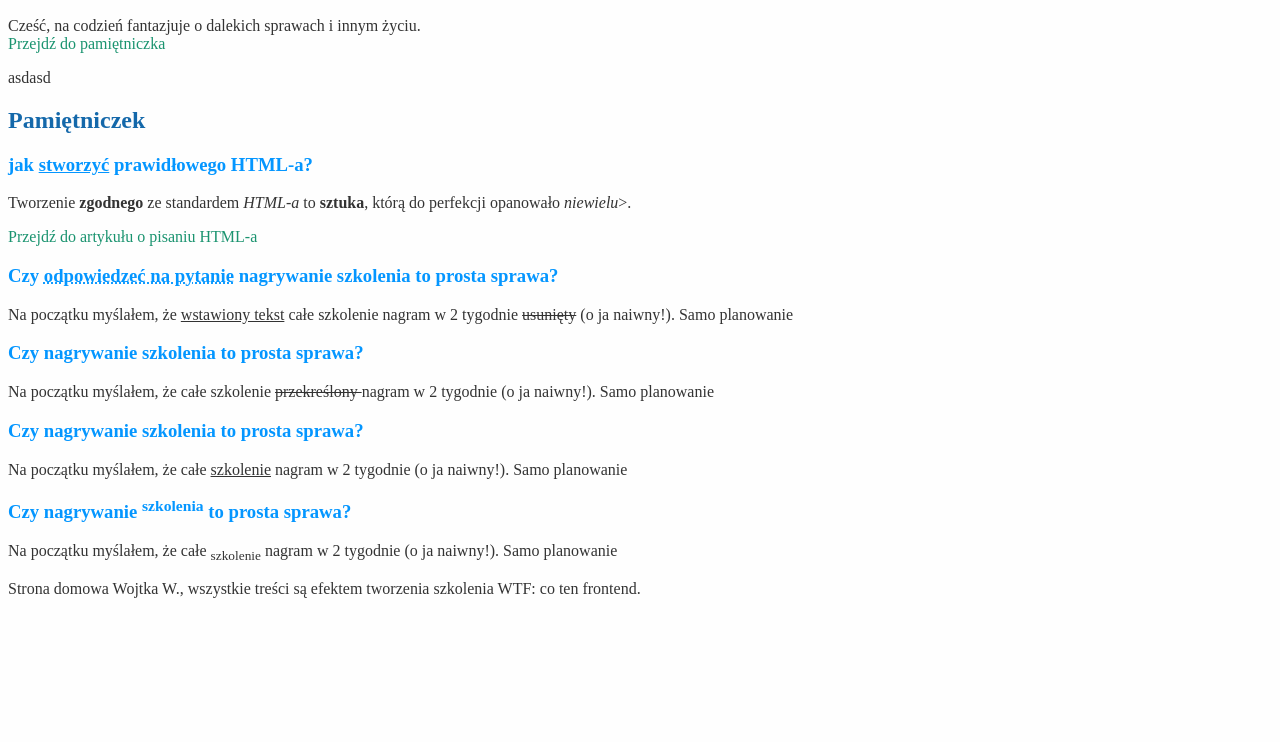
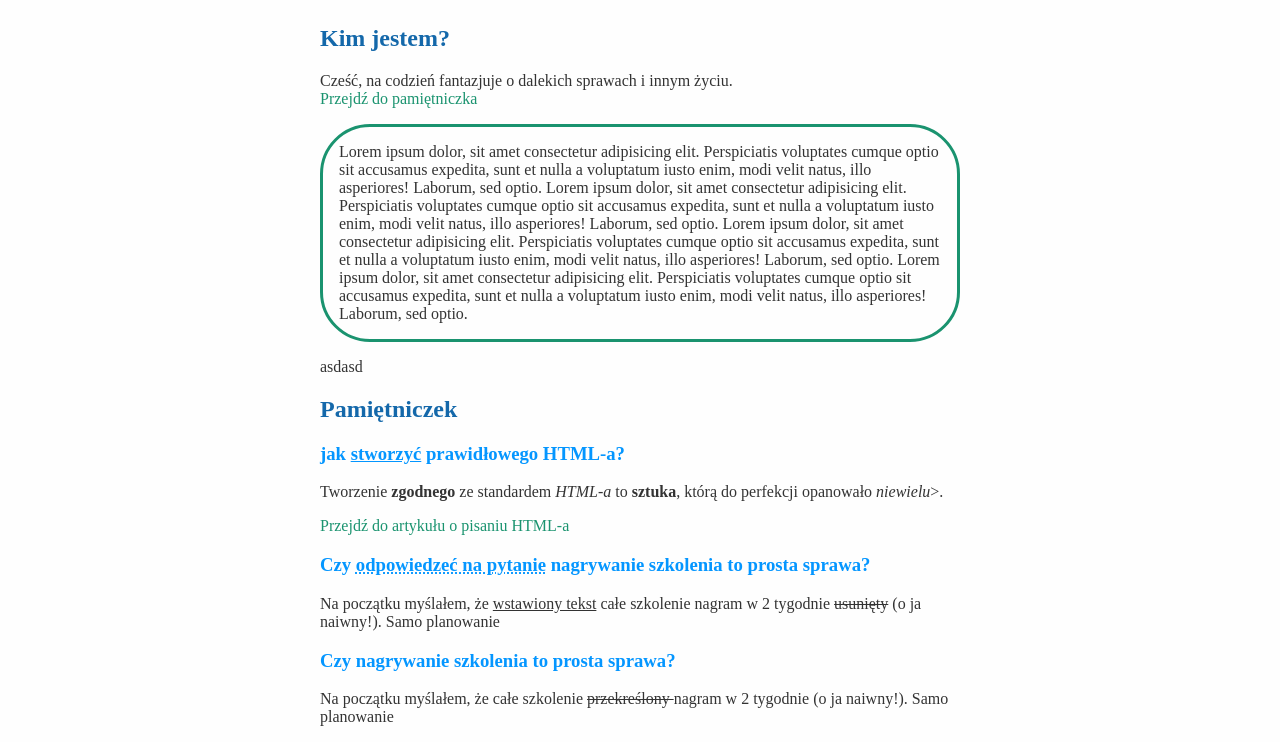
Before and after one commit to Dishvater/homepage, a plain HTML site: page index.html in a window 1280 px wide. Shown: the part 152-894 px from the top of the page. Before the commit the page ends 800 px from the top, so only its background shows below. Drawn offline with Linux system fonts and the light colour scheme.

Commit message:
feat: styling with box model

```diff
--- a/index.html
+++ b/index.html
@@ -25,16 +25,22 @@
 		<h1 class="title">
 			Wojciech Wawrzyniak - Strona domowa
 		</h1>
-		<section>
+		<section class="about">
 			<h2 class="sectionHeader" id="sec3">Kim jestem?</h2>
 			<p>
-				Cześć, na codzień fantazjuje o dalekich sprawach i innym życiu.<br>
+				Cześć, na codzień fantazjuje o dalekich sprawach i innym życiu.
+				<br>
 				<a class="link" href="#pamietniczek">Przejdź do pamiętniczka</a>
+			</p>
+			<p class="secp">Lorem ipsum dolor, sit amet consectetur adipisicing elit. Perspiciatis voluptates cumque optio sit accusamus expedita, sunt et nulla a voluptatum iusto enim, modi velit natus, illo asperiores! Laborum, sed optio.
+					Lorem ipsum dolor, sit amet consectetur adipisicing elit. Perspiciatis voluptates cumque optio sit accusamus expedita, sunt et nulla a voluptatum iusto enim, modi velit natus, illo asperiores! Laborum, sed optio.
+					Lorem ipsum dolor, sit amet consectetur adipisicing elit. Perspiciatis voluptates cumque optio sit accusamus expedita, sunt et nulla a voluptatum iusto enim, modi velit natus, illo asperiores! Laborum, sed optio.
+					Lorem ipsum dolor, sit amet consectetur adipisicing elit. Perspiciatis voluptates cumque optio sit accusamus expedita, sunt et nulla a voluptatum iusto enim, modi velit natus, illo asperiores! Laborum, sed optio.
 			</p>
 			<span>asdasd</span>
 		</section>
 		<section>
-			<h2  class="diaryHeader id="pamietniczek">Pamiętniczek</h2>
+			<h2  class="diaryHeader" id="pamietniczek">Pamiętniczek</h2>
 			<section>
 				<h3 class="thirdHeader">jak <u>stworzyć</u> prawidłowego HTML-a?</h3>
 				<p>Tworzenie <b>zgodnego</b> ze standardem <i>HTML-a</i> to <strong>sztuka</strong>, którą do perfekcji
--- a/style.css
+++ b/style.css
@@ -5,6 +5,7 @@ body {
 
 .title {
     color: #00487c;
+    margin-bottom: 48px;
 }
 
 .mainHeader {
@@ -28,3 +29,23 @@ h3 {
     color: #1a936f;
     text-decoration: none;
 }
+
+.about {
+    width: 50vw;
+    max-width: 700px;
+
+}
+
+.secp {
+
+    border: 3px solid #1a936f;
+    padding: 16px;
+    border-radius: 50px;
+
+}
+
+main {
+    width: 50vw;
+    max-width: 700px;
+    margin: 50px auto;
+}
```
